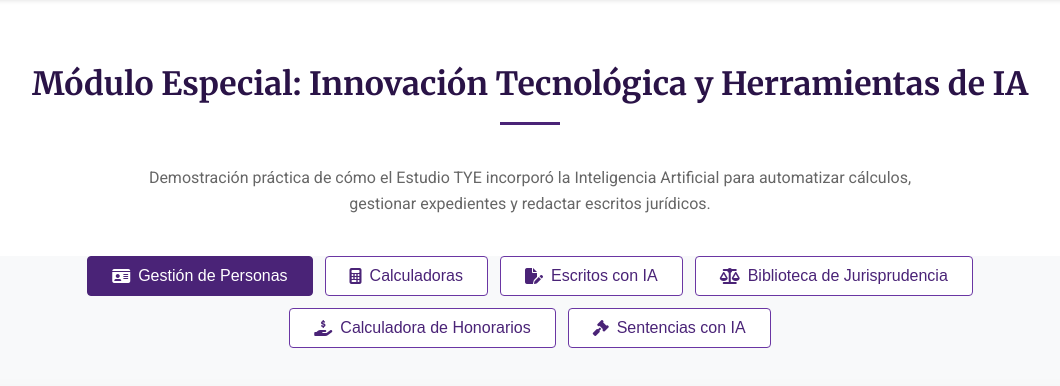
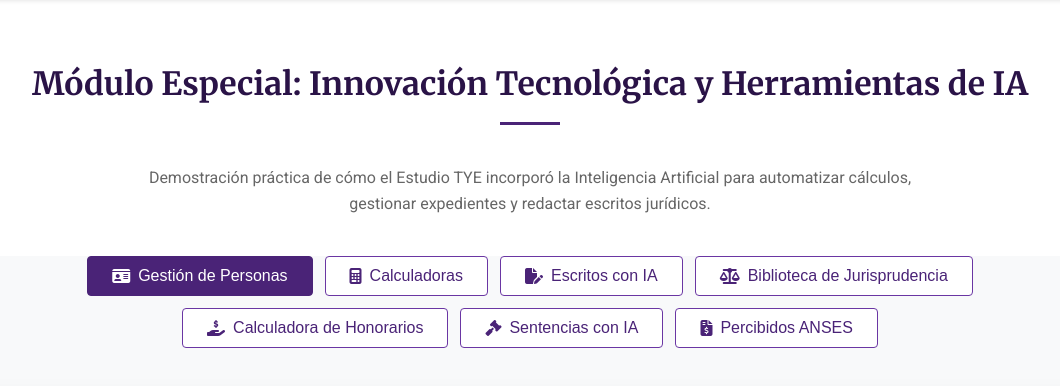
Before and after one commit to OctavioGalvan5/Pagina-congreso-previcional, a Flask app: page /modulos_ia in a window 1280 px wide. Shown: the part 61-447 px from the top of the page, without its empty margins (110-1170 px from the left). Run offline with Flask 3, Linux system fonts and the light colour scheme; some libraries are stand-ins or nearby versions.

Commit message:
Agregar módulo Percibidos ANSES al portal de IA
Co-Authored-By: Claude Sonnet 4.6 <noreply@anthropic.com>

```diff
--- a/templates/modulos_ia.html
+++ b/templates/modulos_ia.html
@@ -167,6 +167,7 @@
                 <button class="tab-btn" onclick="showTab('jurisprudencia', this)"><i class="fas fa-scale-balanced"></i> Biblioteca de Jurisprudencia</button>
                 <button class="tab-btn" onclick="showTab('honorarios', this)"><i class="fas fa-hand-holding-dollar"></i> Calculadora de Honorarios</button>
                 <button class="tab-btn" onclick="showTab('sentencias', this)"><i class="fas fa-gavel"></i> Sentencias con IA</button>
+                <button class="tab-btn" onclick="showTab('percibidos', this)"><i class="fas fa-file-invoice-dollar"></i> Percibidos ANSES</button>
             </div>
 
             <!-- TAB 1: GESTIÓN DE PERSONAS -->
@@ -292,6 +293,28 @@
                     </div>
                 </div>
             </div>
+            <!-- TAB 7: PERCIBIDOS ANSES -->
+            <div class="tab-panel" id="tab-percibidos">
+                <div class="module-card">
+                    <div class="module-info">
+                        <i class="fas fa-file-invoice-dollar module-icon"></i>
+                        <h3>Percibidos ANSES</h3>
+                        <p>Procesamiento automático de sábanas de PDFs de percibidos de ANSES: extrae los montos por ítem, los organiza y permite exportarlos a Excel de forma individual o consolidada.</p>
+                        <ul class="feature-list">
+                            <li>Carga masiva de PDFs de percibidos de ANSES.</li>
+                            <li>Extracción automática de percibidos discriminados por ítem.</li>
+                            <li>Exportación individual a Excel por cada PDF procesado.</li>
+                            <li>Exportación consolidada seleccionando los percibidos a incluir.</li>
+                        </ul>
+                    </div>
+                    <div class="module-video">
+                        <div class="video-placeholder">
+                            <i class="fas fa-play-circle"></i>
+                            <span>Espacio para Video Demostrativo</span>
+                        </div>
+                    </div>
+                </div>
+            </div>
         </div>
     </section>
 
```
